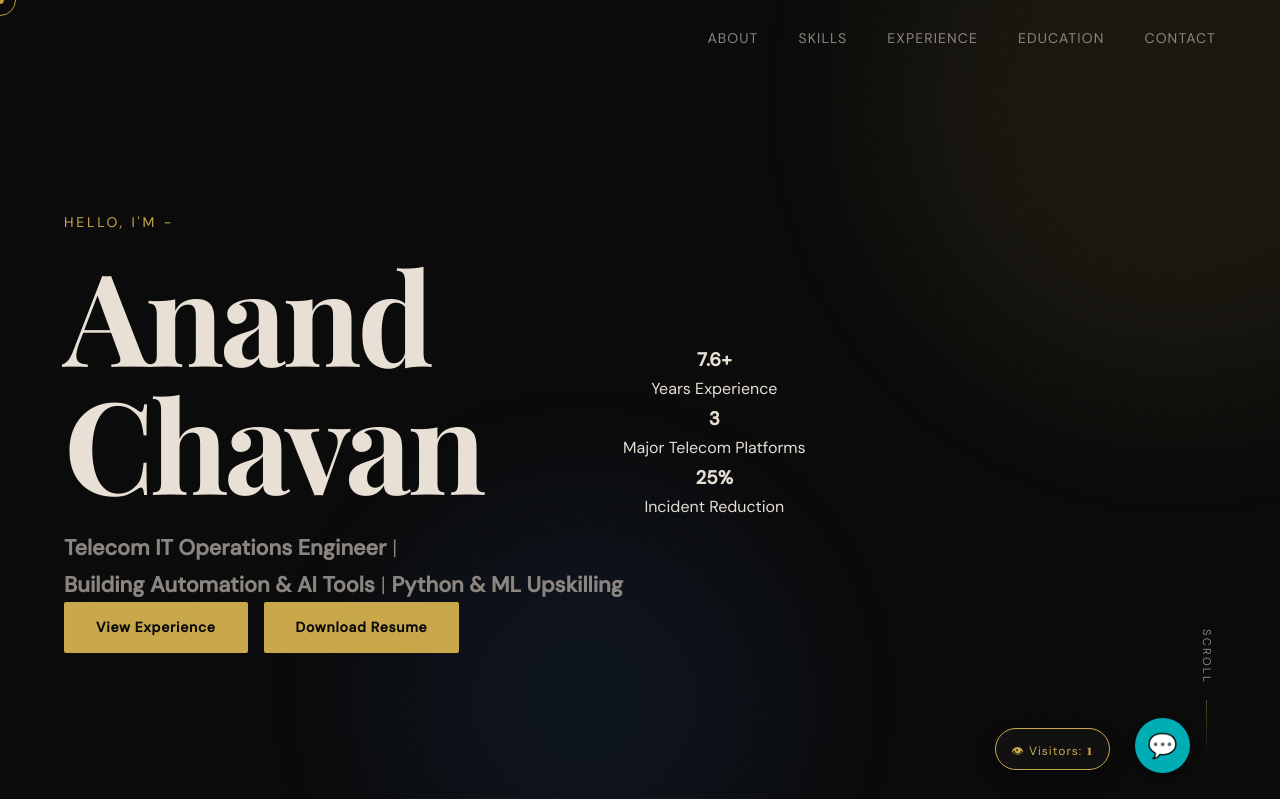
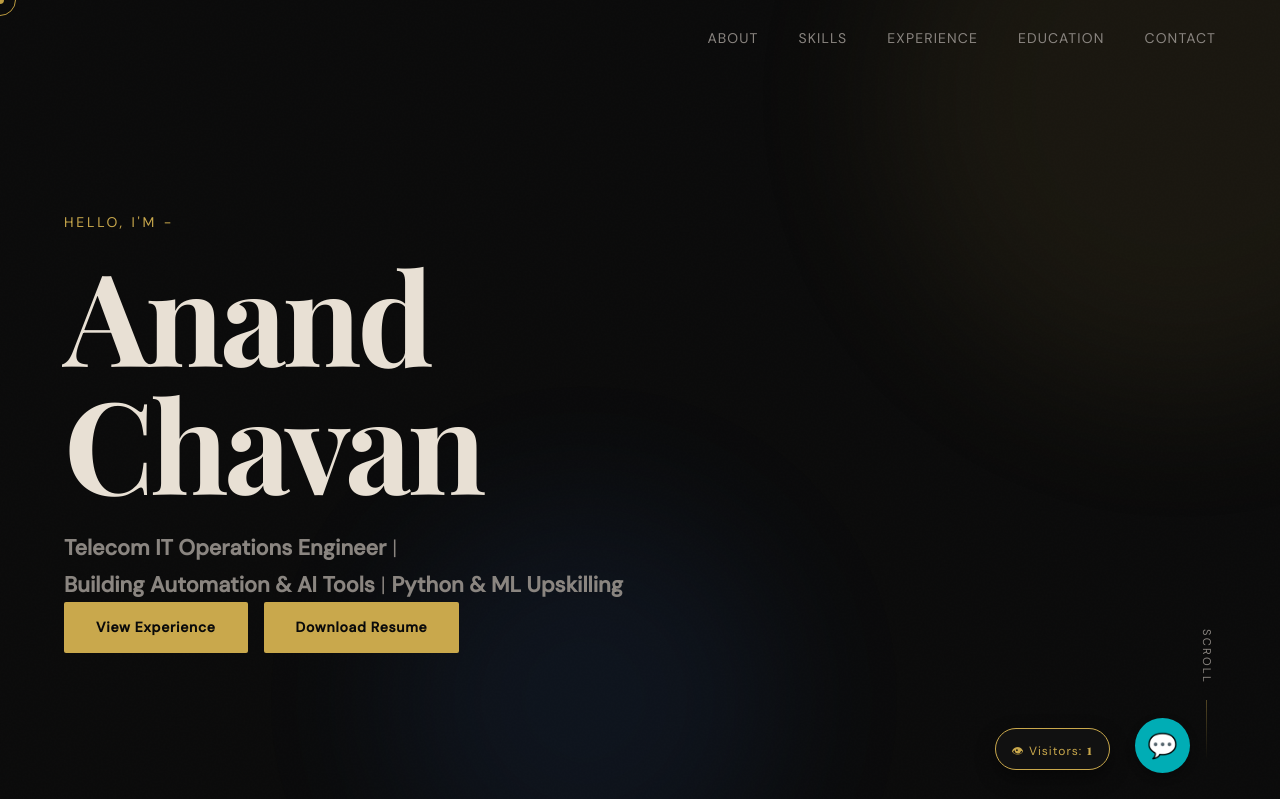
Before and after one commit to chavananand33/my-project, a Flask app: page / in a window 1280 px wide. Shown: the top 799 px of the page. Run offline with Flask 3, Linux system fonts and the light colour scheme; data comes from the database, SQL or seed files in the repository; some web fonts are replaced.

Commit message:
fix CSS, MAIN.JS and HTML3

```diff
--- a/templates/index.html
+++ b/templates/index.html
@@ -69,7 +69,7 @@
       <p class="hero-role reveal">
         <span id="typedRole">
   <strong>Telecom IT Operations Engineer</strong> |<br />
-  <strong>Building Automation & AI Tools</strong> | <strong>Python & ML Upskilling</strong>
+  <strong>Building Automation & AI Tools</strong> | <strong>Python & ML Upskilling</strong><br />
         </span>
         <!-- <span class="cursor-blink">|</span> -->
       </p>
@@ -89,23 +89,6 @@
       <div class="decor-circle c1"></div>
       <div class="decor-circle c2"></div>
     </div>
-
-<div class="hero-stats">
-  <div class="stat">
-    <h3>7.6+</h3>
-    <p>Years Experience</p>
-  </div>
-
-  <div class="stat">
-    <h3>3</h3>
-    <p>Major Telecom Platforms</p>
-  </div>
-
-  <div class="stat">
-    <h3>25%</h3>
-    <p>Incident Reduction</p>
-  </div>
-</div>
 
   </section>
 
@@ -347,7 +330,7 @@
     <div class="projects-grid">
 
       <div class="project-card">
-        <h3>AI Portfolio Chatbot</h3>
+        <h3> <strong>AI Portfolio Chatbot:</strong> </h3>
         <p>
           AI assistant integrated into portfolio to answer questions
           about experience, skills, and resume using Python backend.
@@ -361,7 +344,7 @@
       </div>
 
       <div class="project-card">
-        <h3>Visitor Analytics System</h3>
+        <h3><strong>Visitor Analytics System:</strong> </h3>
         <p>
           Tracks website visitors using backend database and displays
           real-time visitor count on portfolio.
@@ -375,7 +358,7 @@
       </div>
 
       <div class="project-card">
-        <h3>Linux Monitoring Script</h3>
+        <h3><strong>Linux Monitoring Script:</strong> </h3>
         <p>
           Automation script to monitor server CPU, memory usage and
           log alerts for proactive system monitoring.
```
